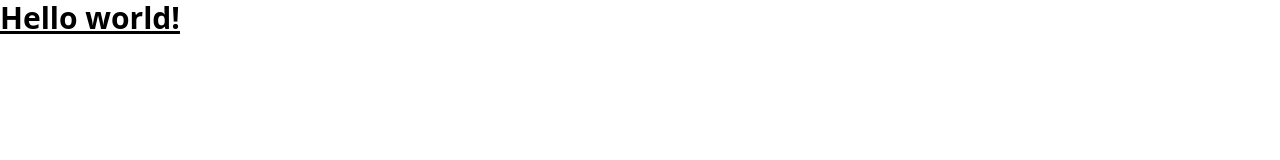
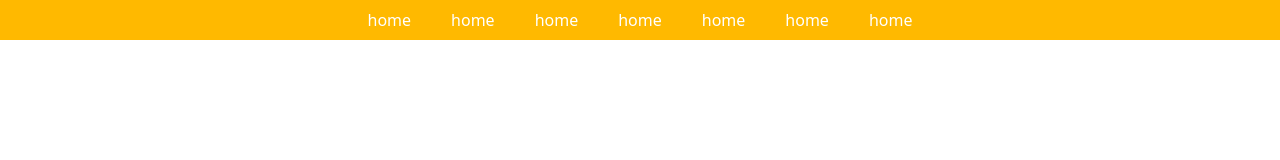
Before and after one commit to system-Barinda/System-Gate-part1-Cloning-Website, a website: page src/index.html in a window 1280 px wide. Drawn offline with Linux system fonts and the light colour scheme.

Commit message:
initial start

```diff
--- a/src/index.html
+++ b/src/index.html
@@ -6,8 +6,15 @@
   <link href="./output.css" rel="stylesheet">
 </head>
 <body>
-  <h1 class="text-3xl font-bold underline">
-    Hello world!
-  </h1>
+  <header class="flex gap-10 justify-center items-center h-10 bg-amber-400 text-white">
+    <div class="menu">home</div>
+    <div class="menu">home</div>
+    <div class="menu">home</div>
+    <div class="menu">home</div>
+    <div class="menu">home</div>
+    <div class="menu">home</div>
+    <div class="menu">home</div>
+  </header>
+
 </body>
 </html>
```
Also changed, not shown: src/output.css.
